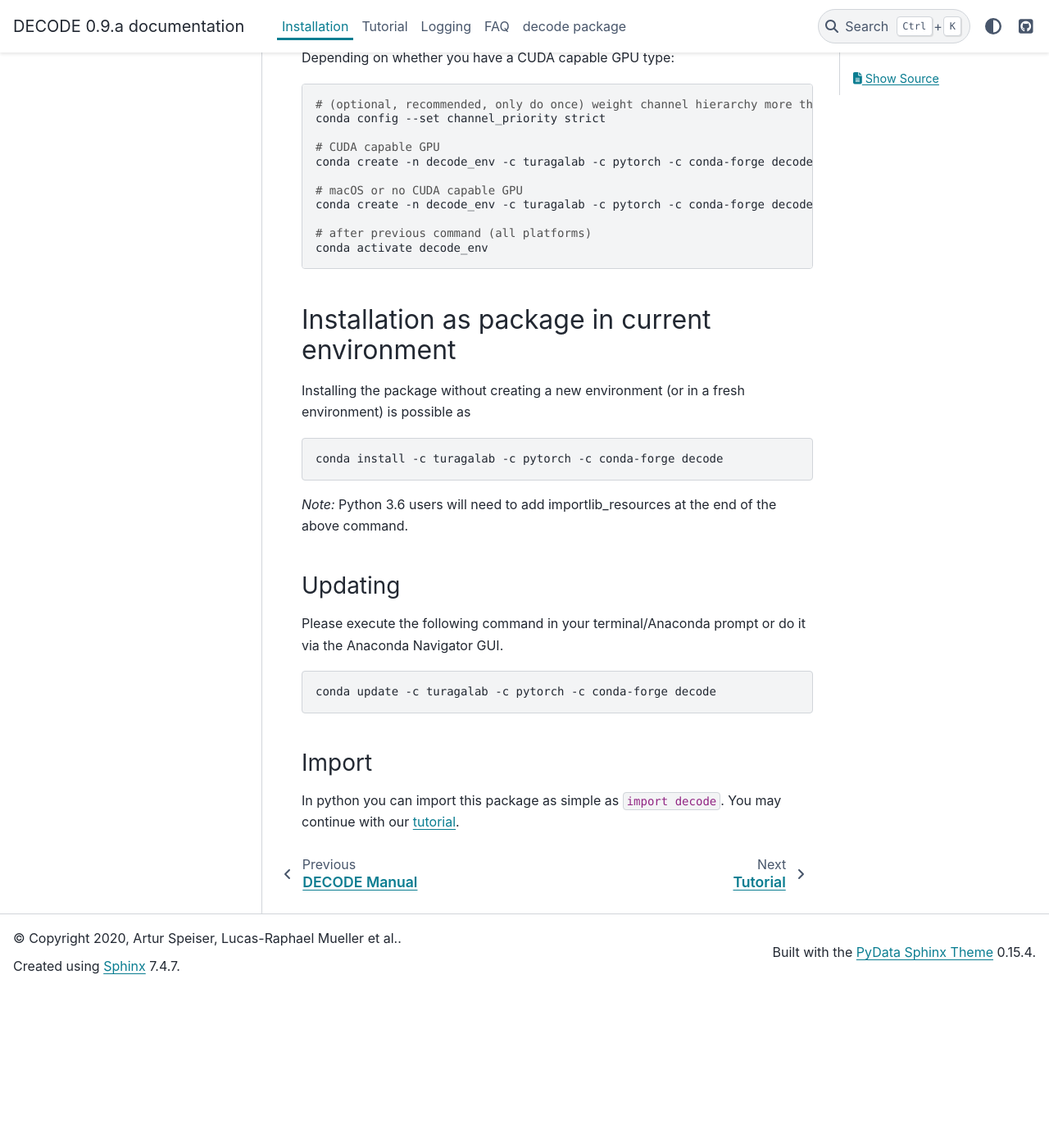
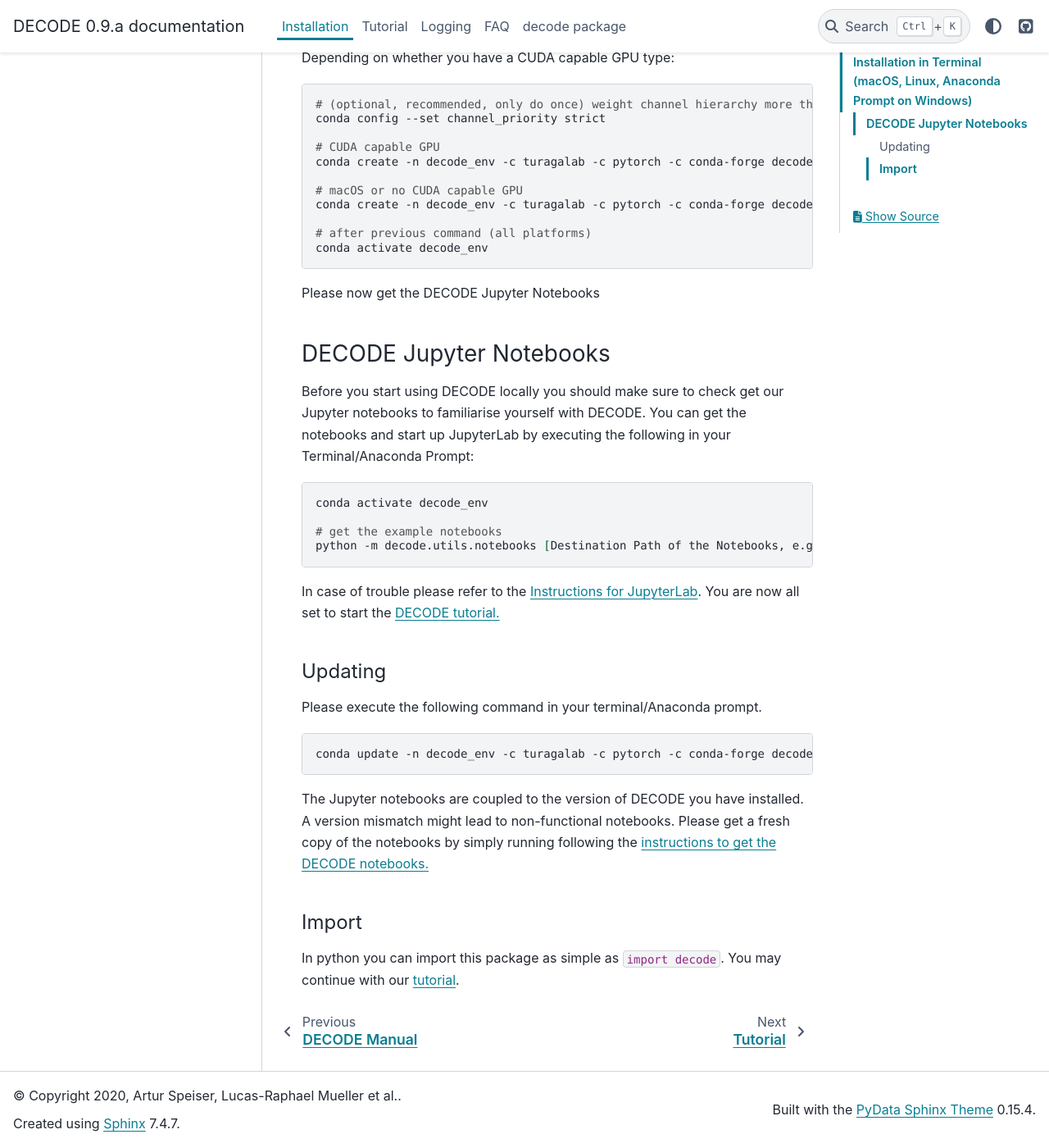
Before and after one commit to TuragaLab/DECODE, a Sphinx documentation site: the page built from docs/source/installation.rst, in a window 1280 px wide and 1400 px high, scrolled down 1044 px. Shown: the whole window at 82% size. Built offline with Sphinx 7.4.7 and the PyData theme 0.15.4, drawn with Linux system fonts in a browser that asks for light colours; before the commit the page ends 2252 px from its top, so only the background shows below that; some of the changed text lies outside the part shown.

Commit message:
Refactor manual

```diff
--- a/docs/source/installation.rst
+++ b/docs/source/installation.rst
@@ -48,27 +48,42 @@ Depending on whether you have a CUDA capable GPU type:
     # after previous command (all platforms)
     conda activate decode_env
 
-Installation as package in current environment
-----------------------------------------------
+Please now get the DECODE Jupyter Notebooks
 
-Installing the package without creating a new environment (or in a fresh
-environment) is possible as
+.. _notebook_install:
+
+DECODE Jupyter Notebooks
+""""""""""""""""""""""""
+
+Before you start using DECODE locally you should make sure to check get our Jupyter notebooks
+to familiarise yourself with DECODE.
+You can get the notebooks and start up JupyterLab by executing the following in your
+Terminal/Anaconda Prompt:
 
 .. code:: bash
 
-    conda install -c turagalab -c pytorch -c conda-forge decode
+    conda activate decode_env
 
-*Note:* Python 3.6 users will need to add importlib_resources at the end of the above command.
+    # get the example notebooks
+    python -m decode.utils.notebooks [Destination Path of the Notebooks, e.g. /Users/RainerZufall/Downloads]
+
+In case of trouble please refer to the `Instructions for JupyterLab <https://jupyterlab.readthedocs.io/en/stable/getting_started/installation.html>`__.
+You are now all set to start the `DECODE tutorial. <tutorial.html>`__
+
 
 Updating
 ^^^^^^^^
 
-Please execute the following command in your terminal/Anaconda prompt or do it
-via the Anaconda Navigator GUI.
+Please execute the following command in your terminal/Anaconda prompt.
 
 .. code:: bash
 
-    conda update -c turagalab -c pytorch -c conda-forge decode
+    conda update -n decode_env -c turagalab -c pytorch -c conda-forge decode
+
+The Jupyter notebooks are coupled to the version of DECODE you have installed. A version mismatch
+might lead to non-functional notebooks. Please get a fresh copy of the notebooks by simply
+running following the :ref:`instructions to get the DECODE notebooks.<notebook_install>`
+
 
 Import
 ^^^^^^
```
Also changed, not shown: other parts of docs/source/installation.rst (+2 -2 lines), docs/source/tutorial.rst (+69 -35 lines).
